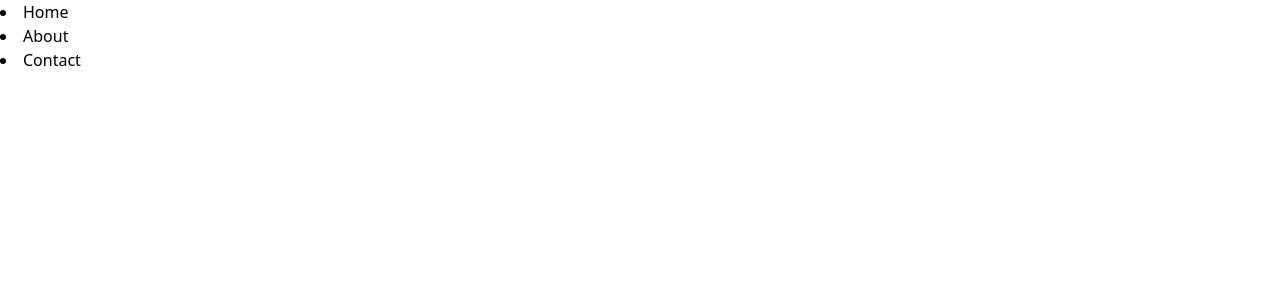
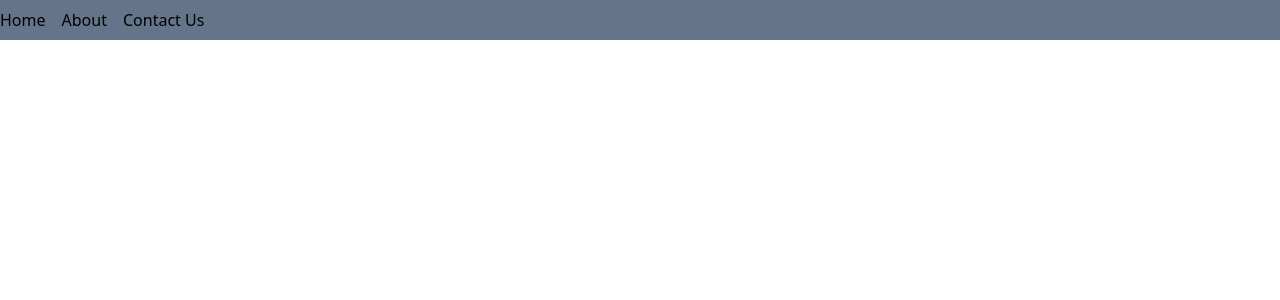
Before and after one commit to ArjunPradhann/text_editor, a React (Create React App) app: page / in a window 1280 px wide. Shown: the top 300 px of the page. Built offline with nearby package versions, Linux system fonts and the light colour scheme.

Commit message:
added Navbar

```diff
--- a/src/App.js
+++ b/src/App.js
@@ -1,11 +1,7 @@
+import Navbar from "./components/Navbar";
+
 function App() {
-  return (
-    <nav>
-      <li>Home</li>
-      <li>About</li>
-      <li>Contact</li>
-    </nav>
-  );
+  return <Navbar first="Home" second="About" third="Contact Us" />;
 }
 
 export default App;
--- /dev/null
+++ b/src/components/Navbar.js
@@ -0,0 +1,13 @@
+import React from "react";
+
+export default function Navbar(props) {
+  return (
+    <div>
+      <nav className=" flex flex-row gap-4 bg-slate-500 pt-2 pb-2">
+        <p>{props.first}</p>
+        <p>{props.second}</p>
+        <p>{props.third}</p>
+      </nav>
+    </div>
+  );
+}
```
